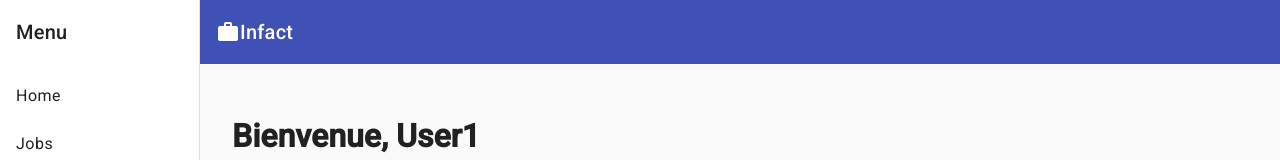
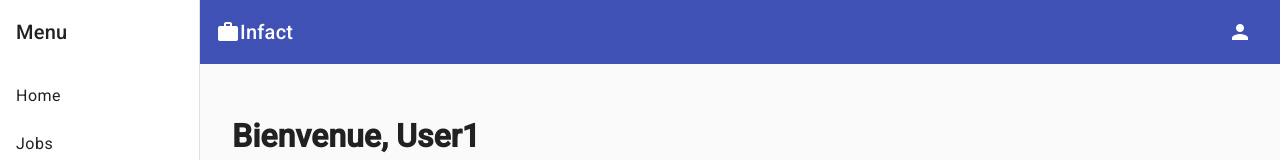
Before and after one commit to EFREI-M2-Dev/Angular-Project-Mat-Pierre, an Angular app: page /home in a window 1280 px wide. Shown: the top 160 px of the page. Built offline with nearby package versions, Linux system fonts and the light colour scheme.

Commit message:
feat(toolbar): add profil

```diff
--- a/src/app/shared/navigation/navigation.component.html
+++ b/src/app/shared/navigation/navigation.component.html
@@ -26,6 +26,18 @@
       </button>
       <mat-icon>work</mat-icon>
       <span>Infact</span>
+      <span class="spacer"></span>
+      <button
+        mat-icon-button
+        [matMenuTriggerFor]="profil"
+        aria-label="Profil"
+      >
+        <mat-icon>person</mat-icon>
+      </button>
+      <mat-menu #profil="matMenu">
+        <button mat-menu-item>Mon profil</button>
+        <button mat-menu-item>Déconnexion</button>
+      </mat-menu>
     </mat-toolbar>
     <ng-content></ng-content>
   </mat-sidenav-content>
--- a/src/app/shared/navigation/navigation.component.scss
+++ b/src/app/shared/navigation/navigation.component.scss
@@ -15,3 +15,7 @@
   top: 0;
   z-index: 1;
 }
+
+.spacer {
+  flex: 1 1 auto;
+}
```
Also changed, not shown: src/app/shared/navigation/navigation.component.ts (+7 -4 lines).
